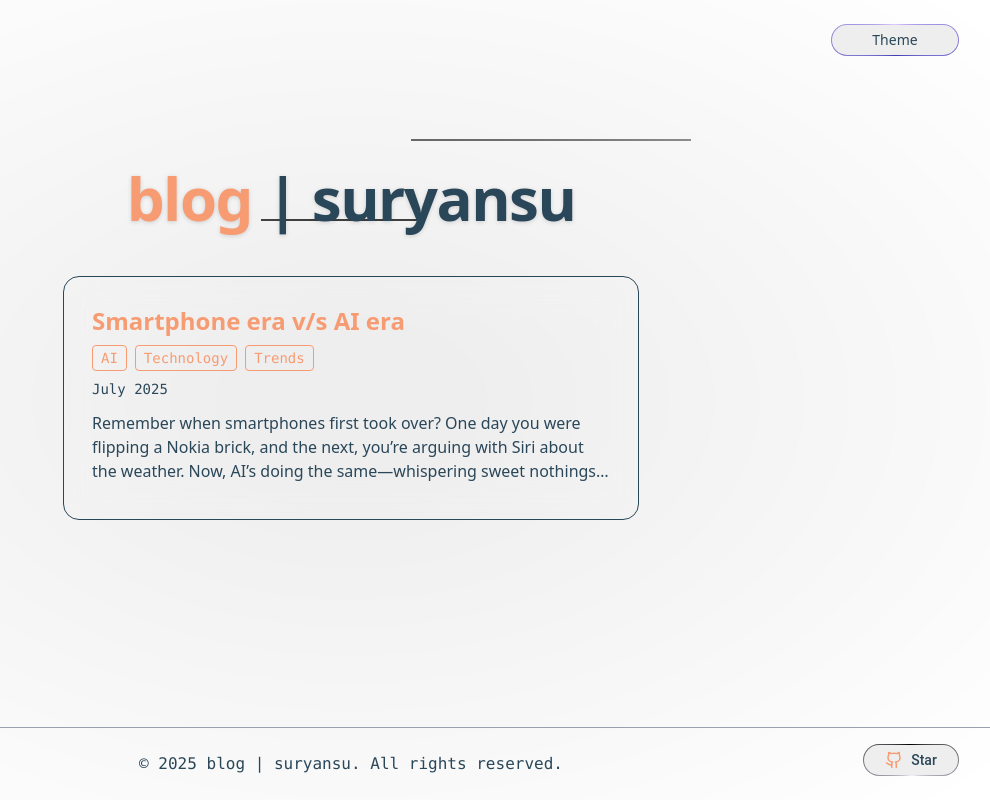
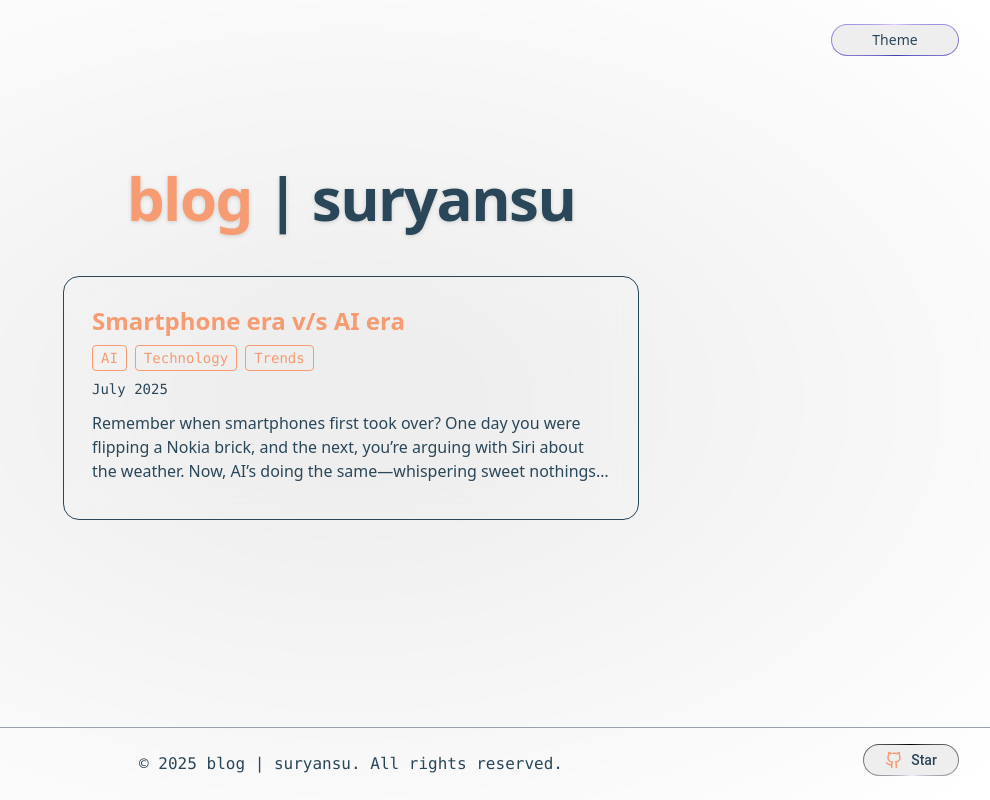
Before and after one commit to Hyperion147/blog, a Next.js app: page / in a window 1280 px wide. Shown: the whole page, without its empty margins (289-1279 px from the left). Built offline with nearby package versions, Linux system fonts and the light colour scheme.

Commit message:
dark theme selection

```diff
--- a/app/globals.css
+++ b/app/globals.css
@@ -34,6 +34,10 @@ html::selection {
   background: #000000;
   color: #ffffff;
 }
+.theme-dark::selection{
+  background: #8dbffd;
+  color: #203745;
+}
 
 .theme-dark html::selection {
   background: #ffffff;
--- a/app/page.js
+++ b/app/page.js
@@ -103,12 +103,6 @@ export default function Home({ params }) {
 
   return (
     <div className="relative min-h-screen w-full text-retrotext flex flex-col font-retro overflow-hidden scrollbar-hide font-bolder">
-      {isDesktop && (
-        <BackgroundSVG
-          className="hidden md:block absolute inset-0 w-full h-full min-h-screen min-w-full -z-10 pointer-events-none select-none"
-          preserveAspectRatio="xMidYMid slice"
-        />
-      )}
       <div
         className={cn(
           "absolute inset-0",
```
